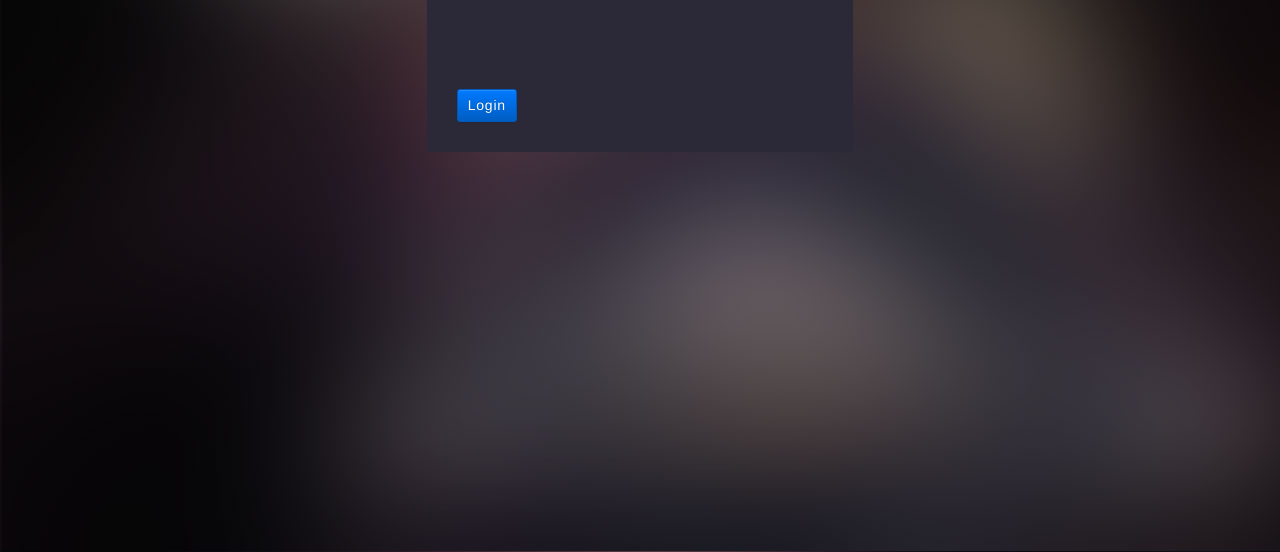
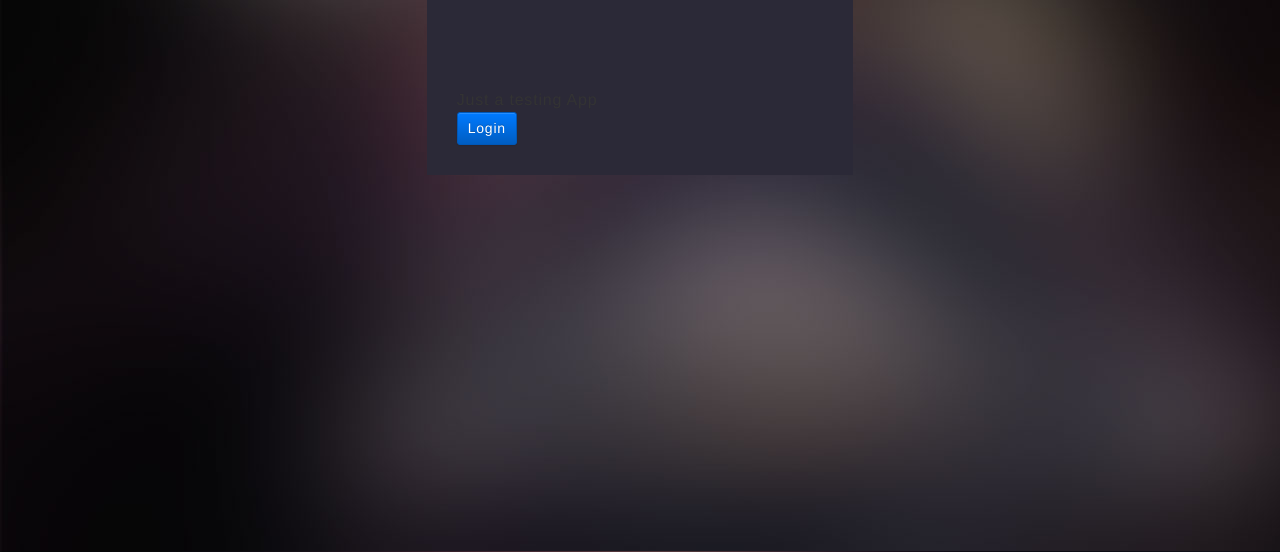
Before and after one commit to rahulyhg/ios-app, a plain HTML site: page index.html in a window 1280 px wide. Shown: the part 248-800 px from the top of the page. Drawn offline with Linux system fonts and the light colour scheme.

```diff
--- a/index.html
+++ b/index.html
@@ -38,7 +38,7 @@
                                         <div class="panel-body">
                                             <form accept-charset="UTF-8" role="form">
                                                 <fieldset>
-
+                                                    Just a testing App
                                                     <div class="form-group">
                                                         <a transition="slide" direction="reverse" class="btn btn-primary btn-sm" href="login-bkp.html">Login</a>&nbsp;
                                                     </div>
```
